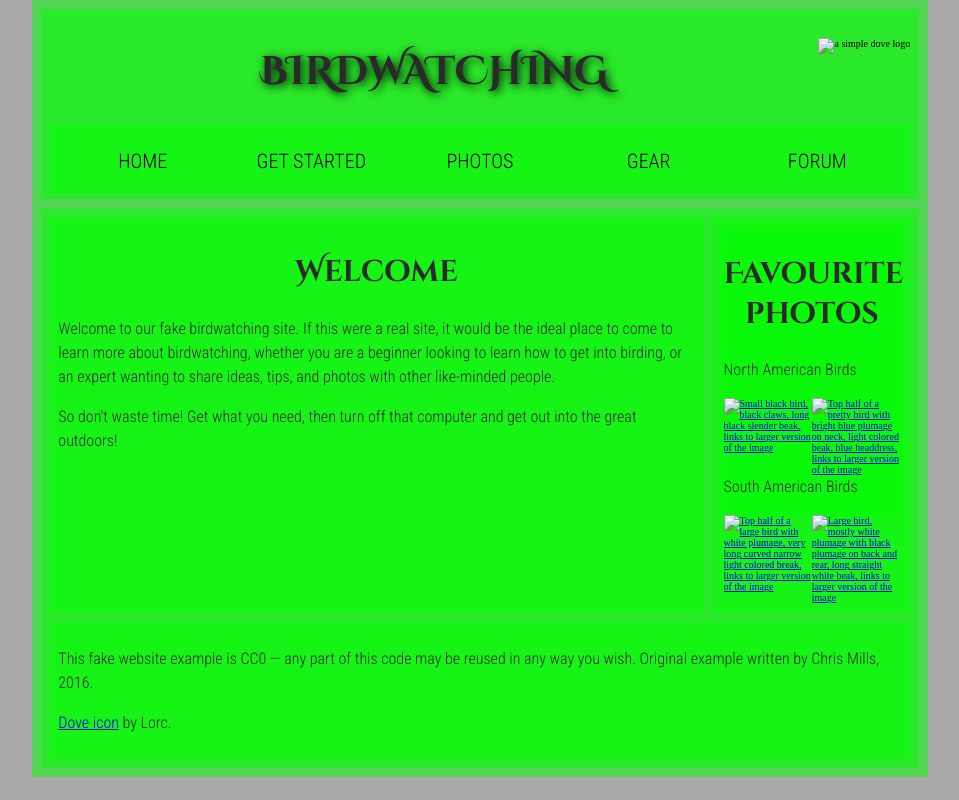
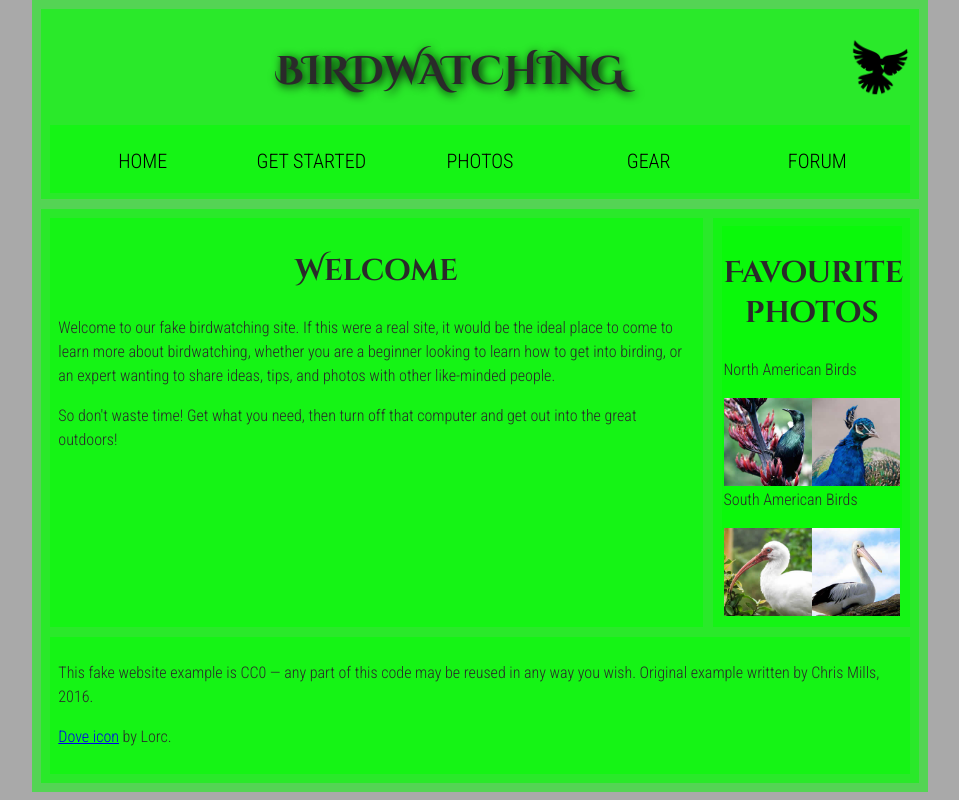
Before and after one commit to jool7990/oleary_atlas, a plain HTML site: page Assignment 8/index.html in a window 1280 px wide. Shown: the whole page, without its empty margins (160-1119 px from the left). Drawn offline with Linux system fonts and the light colour scheme.

Commit message:
Update index.html

```diff
--- a/Assignment 8/index.html
+++ b/Assignment 8/index.html
@@ -18,7 +18,7 @@
 
     <header role="banner">
       <h1>Birdwatching</h1>
-      <img src="dove.png" alt="a simple dove logo">
+      <img src="images/dove.png" alt="a simple dove logo">
 
       <nav>
         <ul>
@@ -44,14 +44,14 @@
           <h2>Favourite photos</h2>
           <p>North American Birds</p>
 
-          <a href="favorite-1.jpg"><img src="favorite-1_th.jpg" alt="Small black bird, black claws, long black slender beak, links to larger version of the image"></a>
+          <a href="images/favorite-1.jpg"><img src="images/favorite-1_th.jpg" alt="Small black bird, black claws, long black slender beak, links to larger version of the image"></a>
 
-          <a href="favorite-2.jpg"><img src="favorite-2_th.jpg" alt="Top half of a pretty bird with bright blue plumage on neck, light colored beak, blue headdress, links to larger version of the image"></a>
+          <a href="images/favorite-2.jpg"><img src="images/favorite-2_th.jpg" alt="Top half of a pretty bird with bright blue plumage on neck, light colored beak, blue headdress, links to larger version of the image"></a>
           <p>
             South American Birds
           </p>
-          <a href="favorite-3.jpg"><img src="favorite-3_th.jpg" alt="Top half of a large bird with white plumage, very long curved narrow light colored break, links to larger version of the image"></a>
-          <a href="favorite-4.jpg"><img src="favorite-4_th.jpg" alt="Large bird, mostly white plumage with black plumage on back and rear, long straight white beak, links to larger version of the image"></a>
+          <a href="images/favorite-3.jpg"><img src="images/favorite-3_th.jpg" alt="Top half of a large bird with white plumage, very long curved narrow light colored break, links to larger version of the image"></a>
+          <a href="images/favorite-4.jpg"><img src="images/favorite-4_th.jpg" alt="Large bird, mostly white plumage with black plumage on back and rear, long straight white beak, links to larger version of the image"></a>
       </aside>
       </section>
     </div>
```
